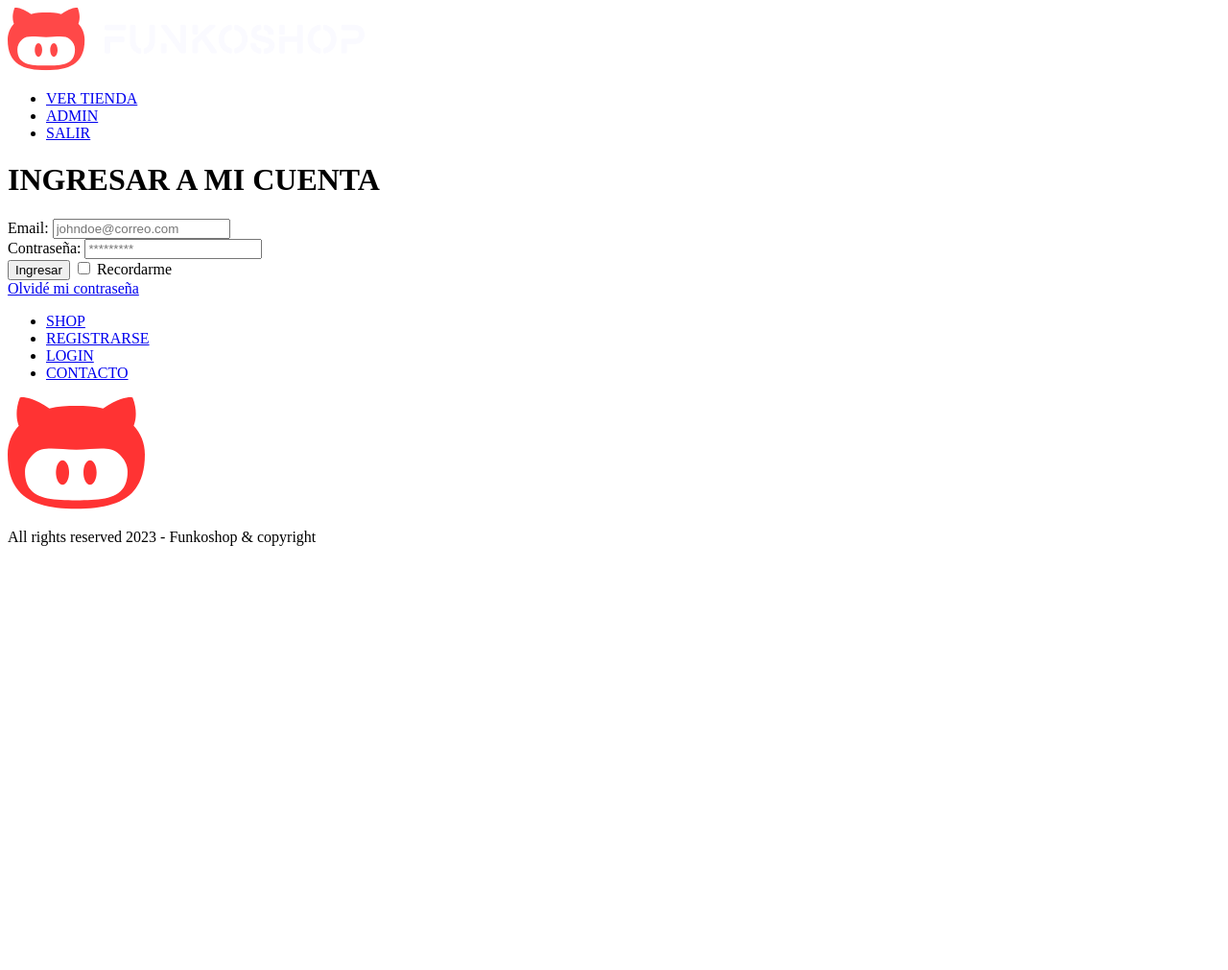
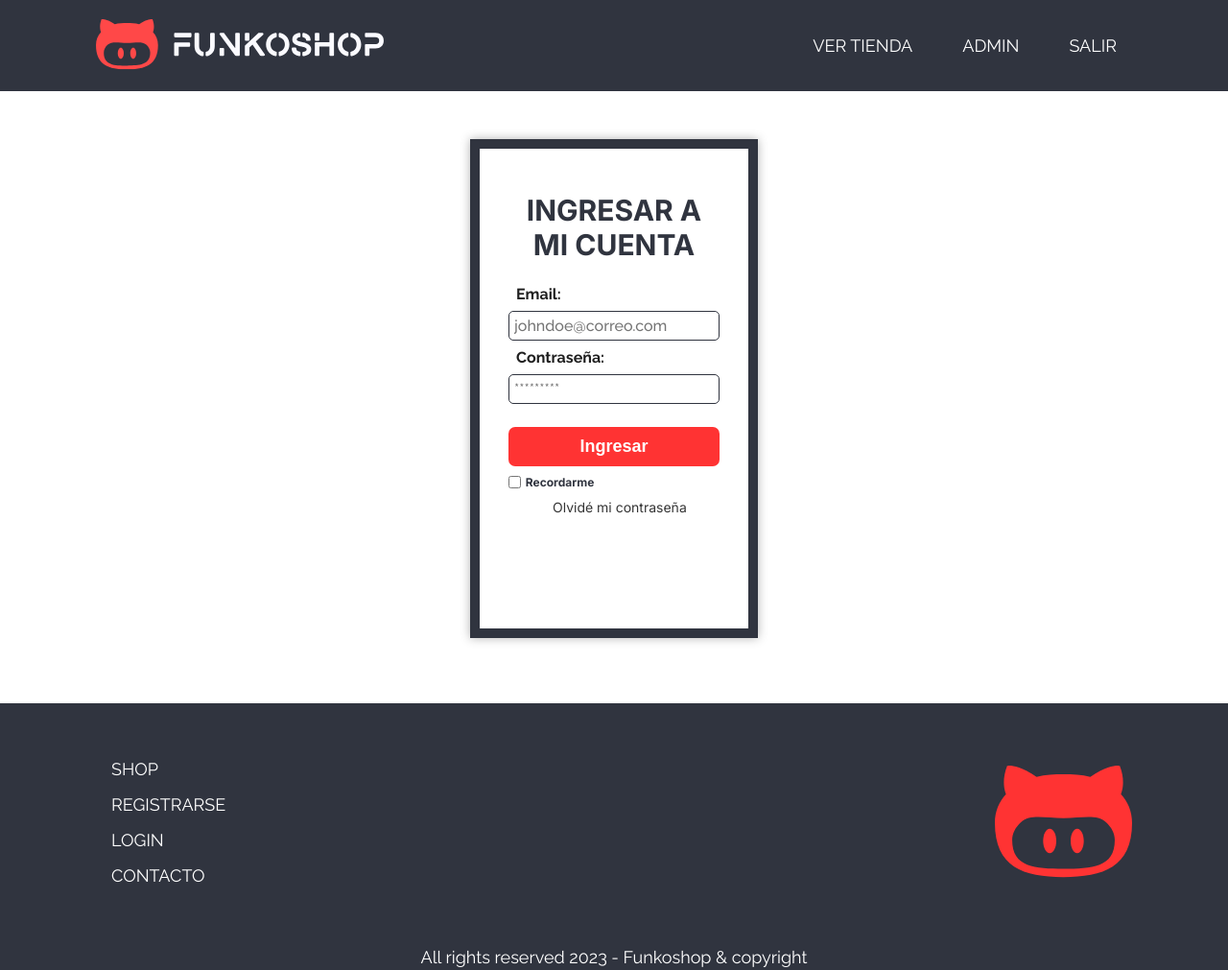
Before and after one commit to JuanLechares/funko-web, a plain HTML site: page login.html in a window 1280 px wide. Shown: the whole page at 96% size. Before the commit the page ends 800 px from the top, so only its background shows below. Drawn offline with Linux system fonts and the light colour scheme.

Commit message:
modificacion login

```diff
--- a/css/index.css
+++ b/css/index.css
@@ -58,17 +58,25 @@ html {
     --font-medium: 1.8em;
     --font-small: 1.6em;
     --font-xsmall: 1.4em;
+    --font-xxsmall: 1.2em;
+    --font-xxxsmall: 1em;
 
     /* Spacings */
     --spacing-128: 12.8rem;
     --spacing-68: 6.8rem;
+    --spacing-50: 5rem;
     --spacing-36: 3.6rem;
+    --spacing-30: 3rem;
     --spacing-28: 2.8rem;
     --spacing-24: 2.4rem;
     --spacing-20: 2rem;
     --spacing-16: 1.6rem;
     --spacing-12: 1.2rem;
+    --spacing-10: 1rem;
     --spacing-8: 0.8rem;
+    --spacing-5: 0.5rem;
+    --spacing-3: 0.3rem;
+    --spacing-2: 0.2rem;
 }
 
 /*
@@ -766,3 +774,112 @@ border-radius:  var(--spacing-8);
 .resumen .btn-resumen:hover{
     background-color: #ba4840;
 }
+
+/*LOGIN LOGIN LOGIN LOGIN*/
+
+.form {
+    background-color: var(--light-font-solid);
+    max-width: 300px;
+    margin: var(--spacing-68) auto;
+    padding: var(--spacing-30);
+    border: 1rem solid, var(--dark-bg-solid);
+    box-shadow: 0 0 10px rgba(0, 0, 0, .3);
+    margin-top: var(--spacing-50);
+    width: 25%;
+    height: 65vh;
+}
+
+.form__title {
+    display: block;
+    align-items: center;
+    font-size: var(--font-jumbo);
+    color: var(--dark-bg-solid);
+    text-align: center;
+    font-size: var(--font-xlarge);
+    font-family: var(--base-font);
+    font-weight: bold;
+    padding: var(--spacing-16);
+}
+
+.form__email input,
+.form__password input {
+    display: flex;
+    flex-direction: column;
+    width: 100%;
+    font-family: var(--alternative-font);
+    font-size: var(--font-small);
+    font-weight: 500;
+    border-radius: .5rem;
+    border: .1rem solid var(--dark-bg-solid);
+    color: var(--dark-solid);
+    padding: var(--spacing-5);
+}
+
+.form__email label,
+.form__password label {
+    display: flex;
+    flex-direction: column;
+    width: 100%;
+    font-family: var(--alternative-font);
+    font-size: var(--font-small);
+    font-weight: bold;
+    color: var(--dark-solid);
+    padding: var(--spacing-8);
+}
+
+.form__button [type="submit"] {
+    margin-top: var(--spacing-24);
+    padding: var(--spacing-10);
+    width: 100%;
+    background-color: var(--primary-solid);
+    color:#fff;
+    font-weight: bold;
+    font-size: var(--font-medium);
+    border: none;
+    border-radius: 0.7rem;
+}
+
+.form__button [type="submit"]:hover {
+    cursor: pointer;
+    opacity: 0.75;
+}
+
+.form__button [type="checkbox"] {
+    color: var(--dark-900);
+    font-weight: bold;
+    letter-spacing: normal;
+    margin-top: var(--spacing-10);
+    padding: var(--spacing-10);
+    text-align: center;
+}
+
+.form__button label {
+    color: var(--dark-bg-solid);
+    align-items: center;
+    text-align: center;
+    font-weight: bold;
+    font-size: var(--font-xxsmall);
+    padding: var(--spacing-2);
+    position: relative;
+    bottom: var(--spacing-2);
+}
+
+.form__link {
+    color: var(--dark-900);
+    font-weight: normal;
+    align-items: center;
+    text-align: center;
+    letter-spacing: normal;
+    font-size: var(--font-xsmall);
+    padding: var(--spacing-10);
+    position: relative;
+    left: var(--spacing-36);
+    top: var(--spacing-8);
+}
+
+a:hover {
+    color: var(--secondary-solid);
+    font-weight: bold;
+    cursor: pointer;
+    opacity: 0.75;
+}
--- a/login.html
+++ b/login.html
@@ -4,12 +4,13 @@
     <meta charset="UTF-8" />
     <meta name="viewport" content="width=device-width, initial-scale=1.0" />
     <title>LOGIN | Funkoshop</title>
+    <link rel="stylesheet" href="./css/index.css">
   </head>
   <body>
     <!-- INICIO HEADER -->
     <header>
-      <nav>
-        <picture>
+      <nav class="navbar container">
+        <picture class="navbar__logo">
           <a href="./index.html">
             <img
               src="./img/branding/logo_light_horizontal.svg"
@@ -17,44 +18,57 @@
             />
           </a>
         </picture>
-        <ul>
-          <li><a href="./pages/index.html">VER TIENDA</a></li>
-          <li><a href="./pages/contacto.html">ADMIN</a></li>
-          <li><a href="./pages/login.html">SALIR</a></li>
+        <ul class="navbar__menu">
+          <li class="navbar__item">
+            <a class="navbar__link" href="./pages/index.html">VER TIENDA</a>
+          </li>
+          <li class="navbar__item">
+            <a class="navbar__link" href="./pages/contacto.html">ADMIN</a>
+          </li>
+          <li class="navbar__item">
+            <a class="navbar__link" href="./pages/login.html">SALIR</a>
+          </li>
         </ul>
       </nav>
     </header>
     <!-- FIN HEADER -->
 
     <!-- SECCION PRINCIPAL DE LA WEB -->
-    <main>
-      <h1>INGRESAR A MI CUENTA</h1>
-      <div>
+    <form class="form">
+      <h1 class="form__title">INGRESAR A MI CUENTA</h1>
+      <div class="form__email">
         <label for="email">Email:</label>
         <input type="email" id="email" placeholder="johndoe@correo.com">
       </div>
-      <div>
+      <div class="form__password">
         <label for="password">Contraseña:</label>
         <input type="password" id="password" placeholder="*********">
       </div>
-      <div>
+      <div class="form__button">
         <button type="submit">Ingresar</button>
         <input type="checkbox" id="checkbox">
         <label for="checkbox">Recordarme</label>
       </div>
-      <a href="//">Olvidé mi contraseña</a>
-    </main>
+      <a class="form__link" href="//">Olvidé mi contraseña</a>
+    </form>
     <!-- FIN DE LA SECCION PRINCIPAL DE LA WEB  -->
 
     <!--INICIO FOOTER -->
-    <footer>
-      <section>
-        <nav>
-          <ul>
-            <li><a href="./pages/shop.html">SHOP</a></li>
-            <li><a href="./pages/register.html">REGISTRARSE</a></li>
-            <li><a href="./pages/login.html">LOGIN</a></li>
-            <li><a href="./pages/contacto.html">CONTACTO</a></li>
+    <footer class="footer">
+      <nav class="navbar container">
+        <ul class="navbar__item">
+          <li class="navbar__item">
+            <a class="navbar__link" href="./pages/shop.html">SHOP</a>
+          </li>
+          <li class="navbar__item">
+            <a class="navbar__link" href="./pages/register.html">REGISTRARSE</a>
+          </li>
+          <li class="navbar__item">
+            <a class="navbar__link" href="./pages/login.html">LOGIN</a>
+          </li>
+          <li class="navbar__item">
+            <a class="navbar__link" href="./pages/contacto.html">CONTACTO</a>
+          </li>
         </ul>
         <picture>
           <img
@@ -63,8 +77,7 @@
           />
         </picture>
       </nav>
-      </section>
-      <p>All rights reserved 2023 - Funkoshop & copyright</p>
+    <p class="footer__copy">All rights reserved 2023 - Funkoshop & copyright</p>
   </footer>
     <!--FIN FOOTER -->
   </body>
```
Also changed, not shown: create.html (+1 -0 lines), edit-item.html (+1 -0 lines), register.html (+1 -0 lines). Lines whose indentation alone changed are shown as unchanged.
